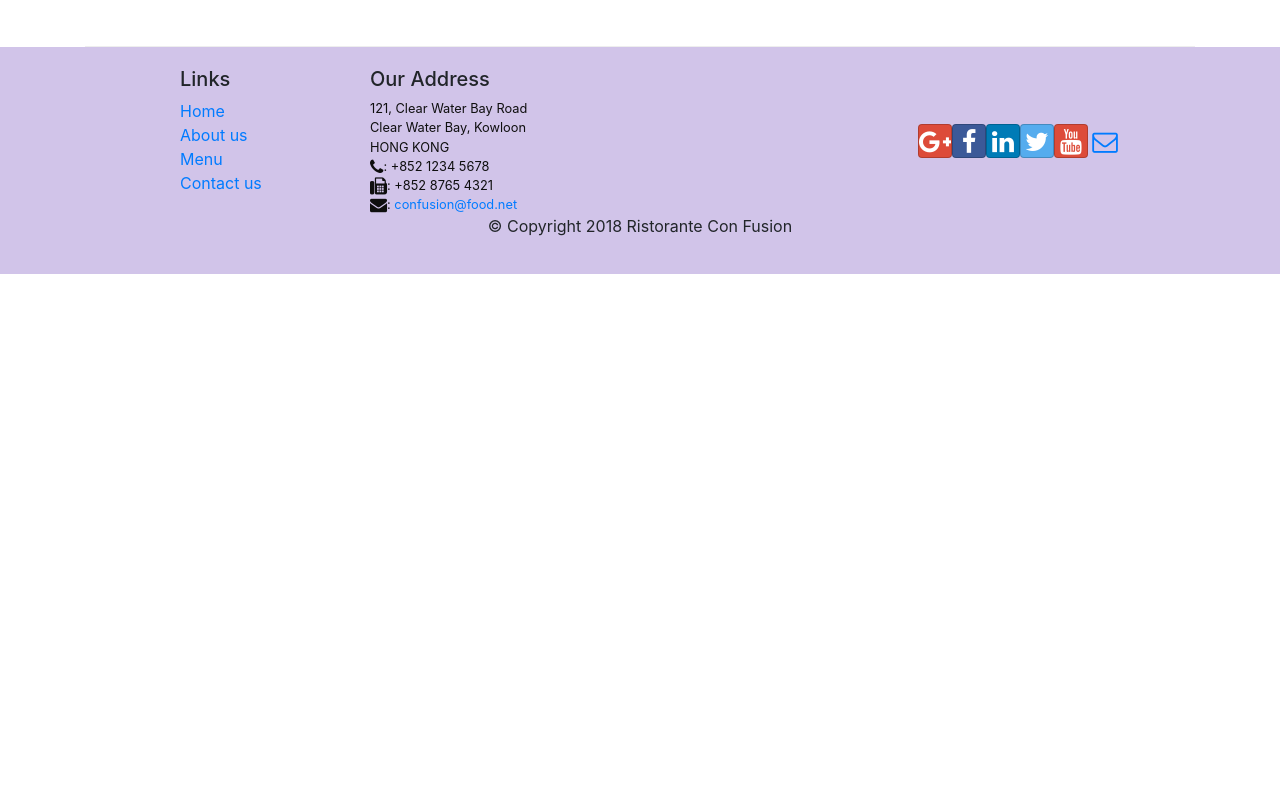
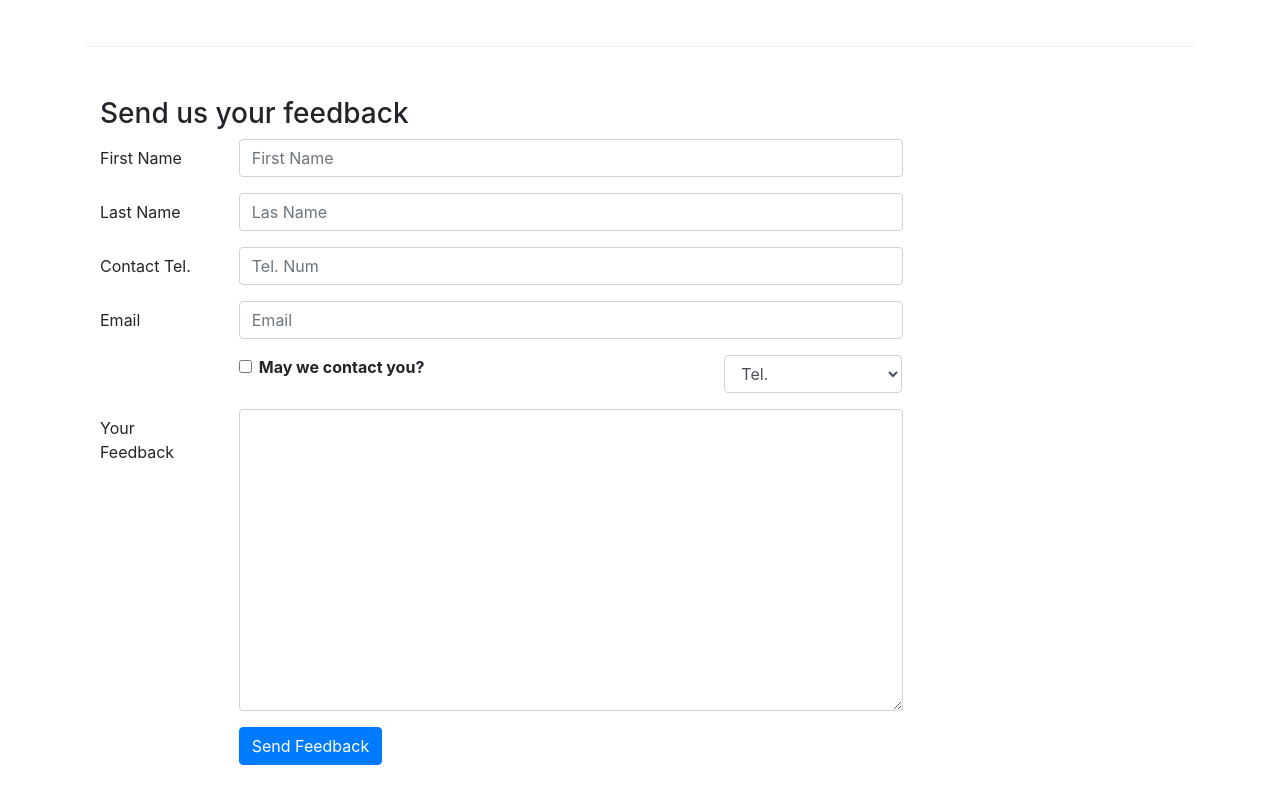
Before and after one commit to Zhang-Haoran/confusion, a React (Create React App) app: page /contactus in a window 1280 px wide. Shown: the part 800-1600 px from the top of the page. Before the commit the page ends 1074 px from the top, so only its background shows below. Built offline with nearby package versions, Linux system fonts and the light colour scheme.

Commit message:
controlled forms

```diff
--- a/src/compoents/ContactComponent.js
+++ b/src/compoents/ContactComponent.js
@@ -1,8 +1,39 @@
-import React from 'react';
-import {Breadcrumb,BreadcrumbItem} from "reactstrap";
+import React,{Component} from 'react';
+import {Breadcrumb,BreadcrumbItem,Button,Form,FormGroup,Label,Input,Col} from "reactstrap";
 import {Link} from "react-router-dom";
 
-function Contact(props) {
+class Contact extends Component{
+    constructor(props) {
+        super(props);
+
+        this.state ={
+            firstname:'',
+            lastname:'',
+            telnum:'',
+            email:'',
+            agree:false,
+            contactType:'Tel.',
+            message:''
+        }
+        this.handleSubmit = this.handleSubmit.bind(this);
+        this.handleInputChange = this.handleInputChange.bind(this);
+    }
+
+    handleInputChange(event){
+        const target = event.target;
+        const value = target.type ==='checkbox' ? target.checked : target.value;
+        const name = target.name;
+        this.setState({
+            [name]:value
+        })
+    }
+
+    handleSubmit(event){
+        console.log("Current State is:"+ JSON.stringify(this.state));
+        alert("Current State is:"+ JSON.stringify(this.state));
+        event.preventDefault();
+    }
+    render() {
         return(
             <div className="container">
                 <div className="row">
@@ -44,8 +75,75 @@ function Contact(props) {
                         </div>
                     </div>
                 </div>
+                <div className="row row-content">
+                    <div className="col-12">
+                        <h3>Send us your feedback</h3>
+                    </div>
+                    <div className="col-12 col-md-9">
+                        <Form onSubmit={this.handleSubmit}>
+                            <FormGroup row>
+                                <Label htmlFor="firstname" md={2}>First Name</Label>
+                                <Col md={10}>
+                                    <Input type="text" id="firstname" name="firstname" placeholder="First Name" value={this.state.firstname} onChange={this.handleInputChange}/>
+                                </Col>
+                            </FormGroup>
+                            <FormGroup row>
+                                <Label htmlFor="lastname" md={2}>Last Name</Label>
+                                <Col md={10}>
+                                    <Input type="text" id="lastname" name="lastname" placeholder="Las Name" value={this.state.lastname} onChange={this.handleInputChange}/>
+                                </Col>
+                            </FormGroup>
+                            <FormGroup row>
+                                <Label htmlFor="telnum" md={2}>Contact Tel.</Label>
+                                <Col md={10}>
+                                    <Input type="tel" id="telnum" name="telnum" placeholder="Tel. Num" value={this.state.telnum} onChange={this.handleInputChange}/>
+                                </Col>
+                            </FormGroup>
+                            <FormGroup row>
+                                <Label htmlFor="email" md={2}>Email</Label>
+                                <Col md={10}>
+                                    <Input type="email" id="email" name="email" placeholder="Email" value={this.state.email} onChange={this.handleInputChange}/>
+                                </Col>
+                            </FormGroup>
+                            <FormGroup row>
+                                <Col md={{size:6, offset:2}}>
+                                    <FormGroup check>
+                                        <Label check>
+                                            <Input type="checkbox" name="agree" checked={this.state.agree} onChange={this.handleInputChange}/> {' '}<strong>May we contact you?</strong>
+                                        </Label>
+                                    </FormGroup>
+                                </Col>
+                                <Col md={{size:3, offset:1}}>
+                                    <Input type="select" name="contactType" value={this.state.contactType} onChange={this.handleInputChange}>
+                                        <option>Tel.</option>
+                                        <option>Email</option>
+                                    </Input>
+                                </Col>
+                            </FormGroup>
+                            <FormGroup row>
+                                <Label htmlFor="feedback" md={2}>Your Feedback</Label>
+                                <Col md={10}>
+                                    <Input type="textarea" id="message" name="message"
+                                        rows="12" value={this.state.message} onChange={this.handleInputChange}>
+                                    </Input>
+                                </Col>
+                            </FormGroup>
+                            <FormGroup row>
+                                <Col md={{size:10,offset:2}}>
+                                    <Button type="submit" color="primary">
+                                        Send Feedback
+                                    </Button>
+                                </Col>
+                            </FormGroup>
+
+                        </Form>
+                    </div>
+                </div>
             </div>
         );
     }
 
+
+}
+
 export default Contact;
```
Also changed, not shown: 1 other file (tests, documents, lock files or other folders). Lines whose indentation alone changed are shown as unchanged.
